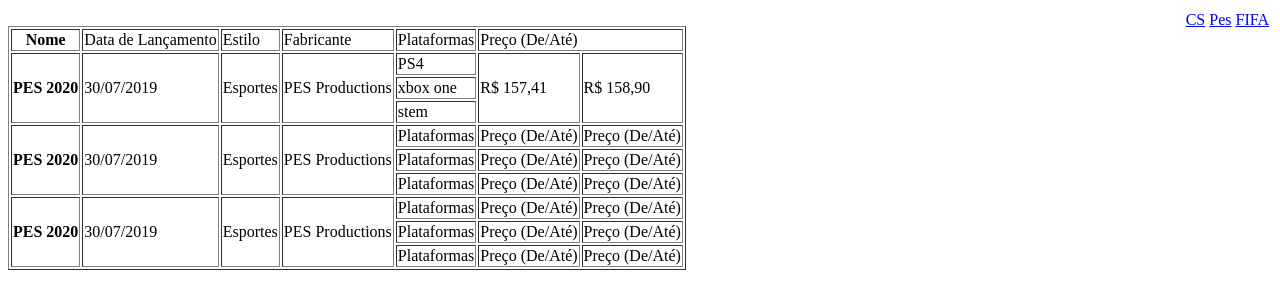
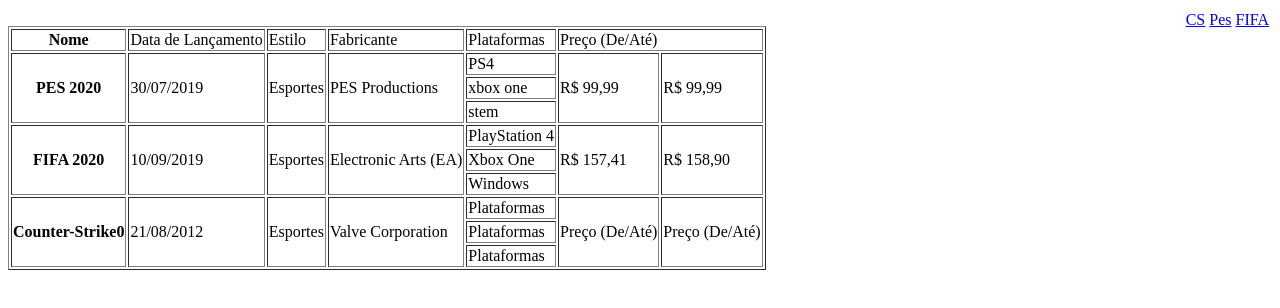
Before and after one commit to luizfernando2020/AtividadeDeEntrega, a plain HTML site: page index.html in a window 1280 px wide. Drawn offline with Linux system fonts and the light colour scheme.

Commit message:
Novas alterções no index da página

```diff
--- a/index.html
+++ b/index.html
@@ -40,8 +40,8 @@
             <td rowspan="3">PES
                 Productions</td>
             <td>PS4
-            <td rowspan="3">R$ 157,41</td>
-            <td rowspan="3">R$ 158,90</td>
+            <td rowspan="3">R$ 99,99</td>
+            <td rowspan="3">R$ 99,99</td>
 
         </tr>
         <tr>
@@ -52,49 +52,41 @@
 
         </tr>
         <tr>
-            <th rowspan="3">PES 2020</td>
-            <td rowspan="3">30/07/2019</td>
+            <th rowspan="3">FIFA 2020</td>
+            <td rowspan="3">10/09/2019</td>
             <td rowspan="3">Esportes</td>
-            <td rowspan="3">PES
-                Productions</td>
+            <td rowspan="3"> Electronic Arts (EA)</td>
+            <td>PlayStation 4</td>
+            <td rowspan="3">R$ 157,41</td>
+            <td rowspan="3" >R$ 158,90</td>
+
+        </tr>
+        <tr>
+            <td>Xbox One</td>
+
+        </tr>
+        <tr>
+            <td>Windows</td>
+
+        </tr>
+        <tr>
+            <th rowspan="3">Counter-Strike0</td>
+            <td rowspan="3">21/08/2012</td>
+            <td rowspan="3">Esportes</td>
+            <td rowspan="3">Valve Corporation</td>
             <td>Plataformas</td>
-            <td>Preço (De/Até)</td>
-            <td>Preço (De/Até)</td>
+            <td rowspan="3">Preço (De/Até)</td>
+            <td rowspan="3">Preço (De/Até)</td>
 
         </tr>
         <tr>
             <td>Plataformas</td>
-            <td>Preço (De/Até)</td>
-            <td>Preço (De/Até)</td>
+
 
         </tr>
         <tr>
             <td>Plataformas</td>
-            <td>Preço (De/Até)</td>
-            <td>Preço (De/Até)</td>
 
-        </tr>
-        <tr>
-            <th rowspan="3">PES 2020</td>
-            <td rowspan="3">30/07/2019</td>
-            <td rowspan="3">Esportes</td>
-            <td rowspan="3">PES
-                Productions</td>
-            <td>Plataformas</td>
-            <td>Preço (De/Até)</td>
-            <td>Preço (De/Até)</td>
-
-        </tr>
-        <tr>
-            <td>Plataformas</td>
-            <td>Preço (De/Até)</td>
-            <td>Preço (De/Até)</td>
-
-        </tr>
-        <tr>
-            <td>Plataformas</td>
-            <td>Preço (De/Até)</td>
-            <td>Preço (De/Até)</td>
 
         </tr>
     </table>
```
